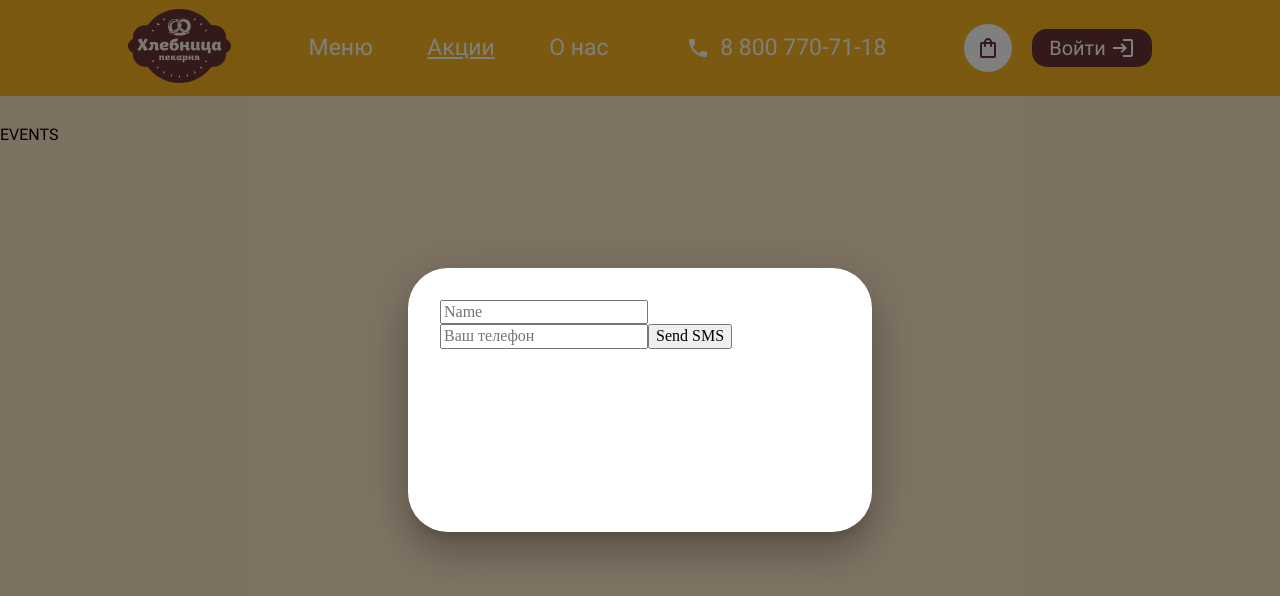
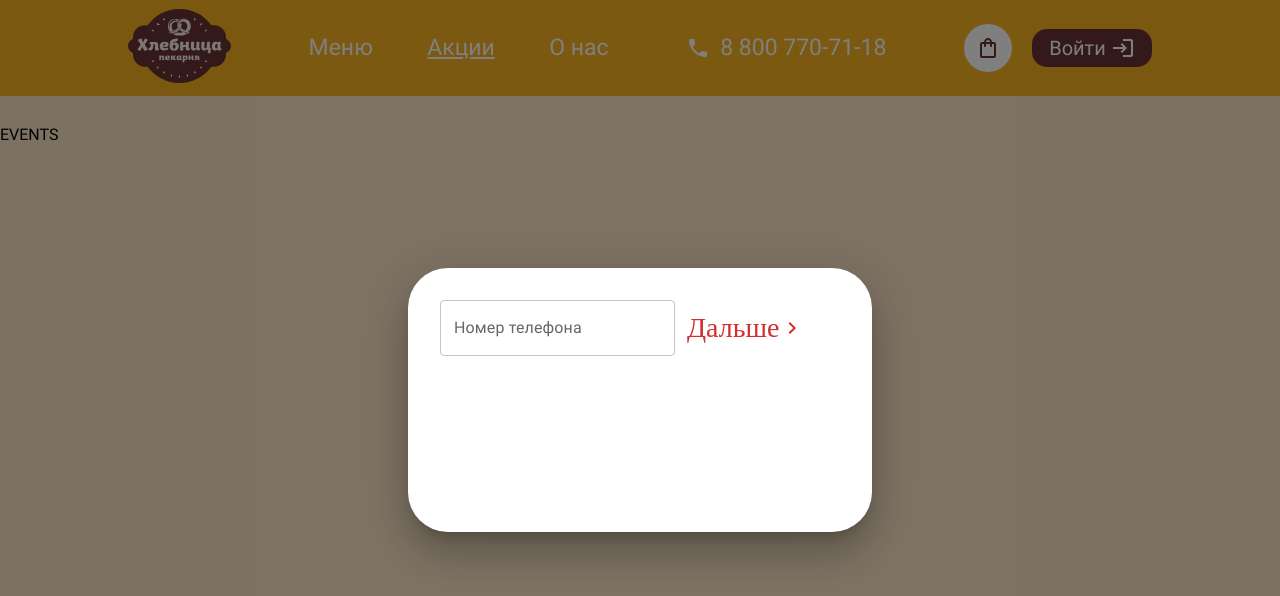
Before and after one commit to hvny/course_project_web, a React (Create React App) app in the folder online-store-frontend/: page /events in a window 1280 px wide. Both pictures are taken after a click on the button "Войти". Shown: the top 596 px of the page. Built offline with nearby package versions, Linux system fonts and the light colour scheme.

Commit message:
всё ещё доделать форму

```diff
--- a/online-store-frontend/package.json
+++ b/online-store-frontend/package.json
@@ -6,15 +6,16 @@
     "@emotion/react": "^11.11.4",
     "@emotion/styled": "^11.11.0",
     "@hookform/error-message": "^2.0.1",
+    "@hookform/resolvers": "^3.3.4",
     "@mui/icons-material": "^5.15.11",
     "@mui/material": "^5.15.11",
     "@testing-library/jest-dom": "^5.17.0",
     "@testing-library/react": "^13.4.0",
     "@testing-library/user-event": "^13.5.0",
+    "joi": "^17.12.2",
     "react": "^18.2.0",
     "react-dom": "^18.2.0",
     "react-hook-form": "^7.51.0",
-    "react-phone-number-input": "^3.3.9",
     "react-router-dom": "^6.22.1",
     "react-router-hash-link": "^2.4.3",
     "react-scripts": "5.0.1",
--- a/online-store-frontend/src/components/ReusableForm/ReusableForm.js
+++ b/online-store-frontend/src/components/ReusableForm/ReusableForm.js
@@ -2,7 +2,7 @@ import { useForm, Controller } from 'react-hook-form';
 import { ErrorMessage } from '@hookform/error-message';
 
 
-import ru from 'react-phone-number-input/locale/ru';
+
 import { useState } from 'react';
 
 export default function ReusableForm({ onSubmit, defaultValues, children }) {
--- a/online-store-frontend/src/components/Signin/Signin.js
+++ b/online-store-frontend/src/components/Signin/Signin.js
@@ -1,22 +1,21 @@
 import { useState } from "react";
 import { useForm, Controller } from 'react-hook-form';
 import { ErrorMessage } from '@hookform/error-message';
-import PhoneInput from 'react-phone-number-input/input';
-import ru from 'react-phone-number-input/locale/ru';
+
+import TextField from '@mui/material/TextField';
 import ReusableForm from "../ReusableForm/ReusableForm";
-
-
-
-
+import { Button, IconButton } from "@mui/material";
+import NavigateNextIcon from '@mui/icons-material/NavigateNext';
+import phoneSchema from "../../utils/schemes/phoneNumberScheme";
+import { joiResolver } from '@hookform/resolvers/joi';
 
 export default function Signin() {
     const [step, setStep] = useState(1);
-    const { handleSubmit, control, formState: { errors }, setError, setValue, trigger, } = useForm({
-        defaultValues: {
-            name: '',
-            phone: '',
-        },
+    const { handleSubmit, control, formState: { errors, isValid, isDirty }} = useForm({
+        resolver: joiResolver(phoneSchema),
+        mode: "onChange",
     });
+
     const [numberValue, setNumberValue] = useState()
 
     async function onSubmit(data) {
@@ -35,71 +34,107 @@ export default function Signin() {
 
     return (
         step == 1 ?
-        <ReusableForm
-            onSubmit={handleSubmit(onSubmit)}
-            defaultValues={{ name: '', phone: '' }}
-        >
+        <>
+            <form onSubmit={handleSubmit(onSubmit)}>
                 <Controller
-                name="name"
+                    name="phone"
                     control={control}
-                defaultValue=""
-                rules={{ required: 'Name is required' }}
                     render={({ field }) => (
-                    <input
-                        {...field}
-                        placeholder="Name"
-                        onBlur={() => trigger('name')}
+                        <TextField
+                            id="outlined-basic"
+                            label="Номер телефона"
+                            variant="outlined"
+                            color="secondary"
                         />
                     )}
                 />
-            <ErrorMessage errors={errors} name="name" />
 
-            <Controller
-                name="phoneNumber"
-                control={control}
-                rules={{
-                    // required: 'Введите номер телефонаа',
-                    // pattern: {
-                    //     value: /^\d{10}$/,
-                    //     message: 'Invalid phone number',
-                    // },
-                }}
-                render={({ field }) => (
-                    <PhoneInput
-                        {...field}
-                        labels={ru}
-                        required
-                        placeholder="Ваш телефон"
-                        defaultCountry="RU"
-                        countryCallingCodeEditable={false}
-                        value={numberValue}
-                        onChange={setNumberValue}
-                        onBlur={() => trigger('phone')}
+                <IconButton aria-label="NavigateNext" size="large" color="error" type="submit">
+                    <span className="form__button-text">Дальше</span>
+                    <NavigateNextIcon />
+                </IconButton>
+            </form>
+        </>
+        :
+        <>
+            <form>
+                <TextField
+                    id="outlined-basic"
+                    label="Код"
+                    variant="outlined"
+                    color="secondary"
                 />
-                    )}
-            />
-            <ErrorMessage errors={errors} name="phoneNumber" />
-            <button type="submit">Send SMS</button>
-        </ReusableForm>
-        :
-        <ReusableForm onSubmit={handleSubmit(onVerifyCodeSubmit)}>
-            <Controller
-                name="code"
-                control={control}
-                defaultValue=""
-                rules={{ required: 'SMS code is required' }}
-                render={({ field }) => (
-                    <input
-                    {...field}
-                    placeholder="SMS code"
-                    onBlur={() => trigger('code')}
-                    />
-                )}
-            />
-            <ErrorMessage errors={errors} name="code" />
+                <Button>Отправить</Button>
 
-            <button type="submit">Verify Code</button>
-      </ReusableForm>
+            </form>
+        </>
+    //     step == 1 ?
+    //     <ReusableForm
+    //         onSubmit={handleSubmit(onSubmit)}
+    //         defaultValues={{ name: '', phone: '' }}
+    //     >
+    //         <Controller
+    //             name="name"
+    //             control={control}
+    //             defaultValue=""
+    //             rules={{ required: 'Name is required' }}
+    //             render={({ field }) => (
+    //                 <input
+    //                     {...field}
+    //                     placeholder="Name"
+    //                     onBlur={() => trigger('name')}
+    //                 />
+    //             )}
+    //         />
+    //         <ErrorMessage errors={errors} name="name" />
+
+    //         <Controller
+    //             name="phoneNumber"
+    //             control={control}
+    //             rules={{
+    //                 // required: 'Введите номер телефонаа',
+    //                 // pattern: {
+    //                 //     value: /^\d{10}$/,
+    //                 //     message: 'Invalid phone number',
+    //                 // },
+    //             }}
+    //             render={({ field }) => (
+    //                 <PhoneInput
+    //                     {...field}
+    //                     labels={ru}
+    //                     required
+    //                     placeholder="Ваш телефон"
+    //                     defaultCountry="RU"
+    //                     countryCallingCodeEditable={false}
+    //                     value={numberValue}
+    //                     onChange={setNumberValue}
+    //                     onBlur={() => trigger('phone')}
+    //                     error={numberValue ? (isValidPhoneNumber(numberValue) ? undefined : 'Invalid phone number') : 'Phone number required'}
+    //                 />
+    //                 )}
+    //         />
+    //         <ErrorMessage errors={errors} name="phoneNumber" />
+    //         <button type="submit">Send SMS</button>
+    //     </ReusableForm>
+    //     :
+    //     <ReusableForm onSubmit={handleSubmit(onVerifyCodeSubmit)}>
+    //         <Controller
+    //             name="code"
+    //             control={control}
+    //             defaultValue=""
+    //             rules={{ required: 'SMS code is required' }}
+    //             render={({ field }) => (
+    //                 <input
+    //                 {...field}
+    //                 placeholder="SMS code"
+    //                 onBlur={() => trigger('code')}
+    //                 />
+    //             )}
+    //         />
+    //         <ErrorMessage errors={errors} name="code" />
+
+    //         <button type="submit">Verify Code</button>
+    //   </ReusableForm>
 
     );
 }
--- /dev/null
+++ b/online-store-frontend/src/utils/schemes/phoneNumberScheme.js
@@ -0,0 +1,11 @@
+const Joi = require('joi');
+
+const phoneSchema = Joi.object({
+    phone: Joi.string()
+        .required()
+        .pattern(/^(\+7|7|8)?[\s\-]?\(?[0-9]{3}\)?[\s\-]?[0-9]{3}[\s\-]?[0-9]{2}[\s\-]?[0-9]{2}$/)
+        .message('Номер телефона должен быть в формате +7(xxx)xxx-xx-xx или 7xxx-xx-xx-xx или 8xxx-xx-xx-xx'),
+});
+
+
+export default phoneSchema
```
Also changed, not shown: 1 other file (tests, documents, lock files or other folders). Lines whose indentation alone changed are shown as unchanged.
